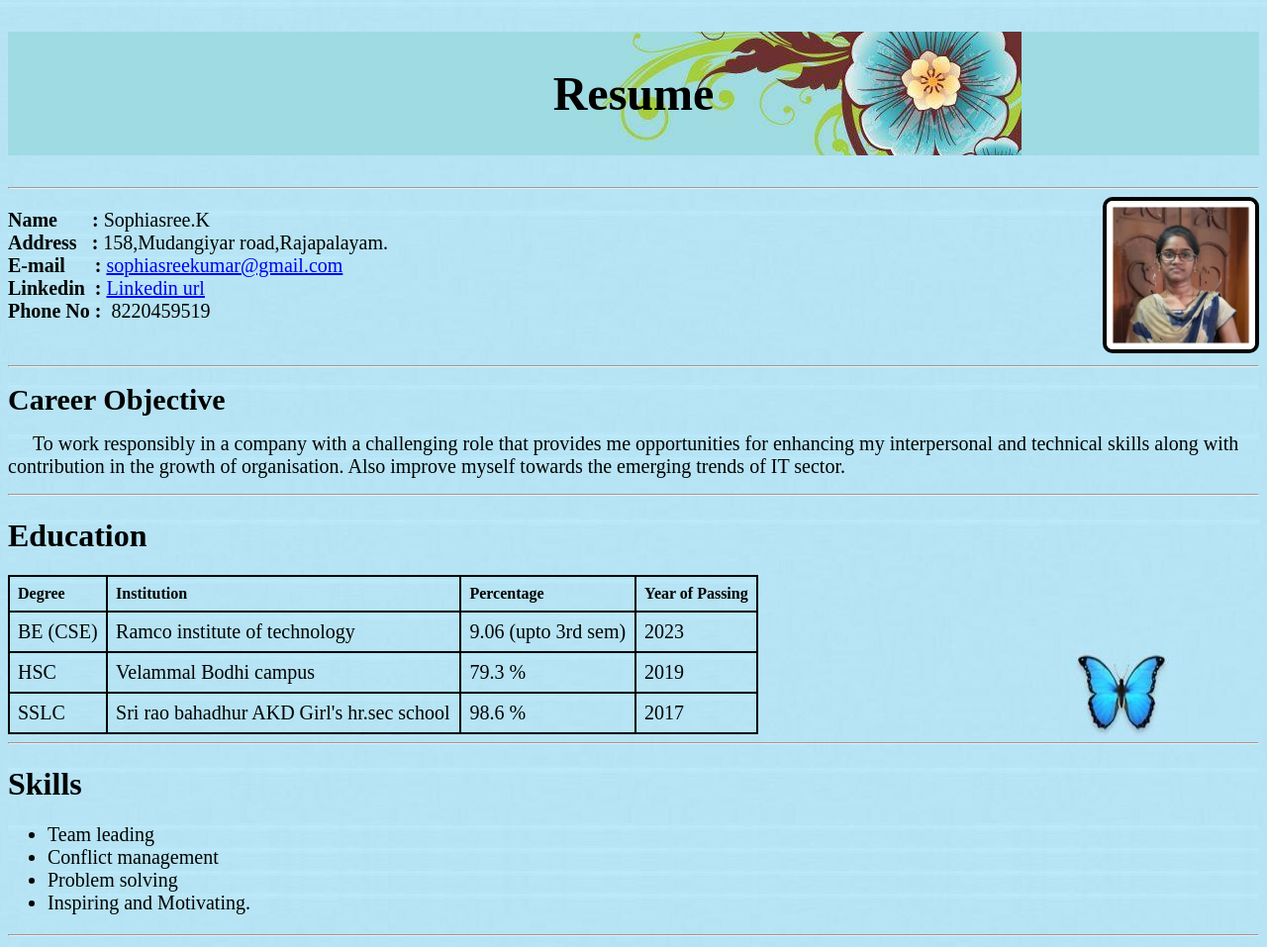
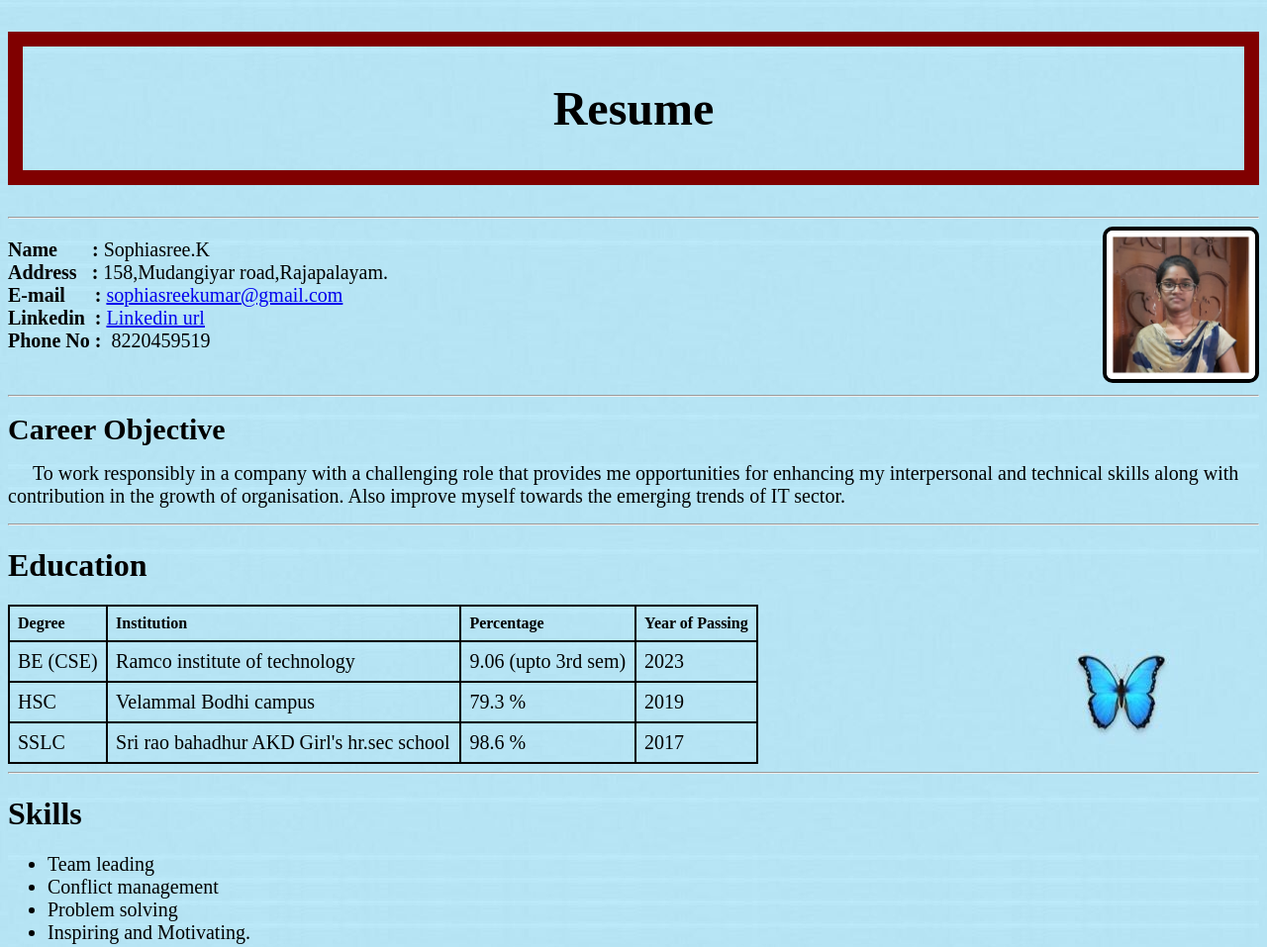
Before and after one commit to sophia1703/myresume, a plain HTML site: page index.html in a window 1280 px wide. Shown: the top 957 px of the page at 99% size. Drawn offline with Linux system fonts and the light colour scheme.

Commit message:
Update index.html

```diff
--- a/index.html
+++ b/index.html
@@ -36,7 +36,7 @@ button{
 #h01{text-align: center;
       padding: 35px;
       font-size: 300%;
-      background-image: url('./back.jpg');
+      border: 15px solid maroon;
     }
 </style>
 </head>
```
